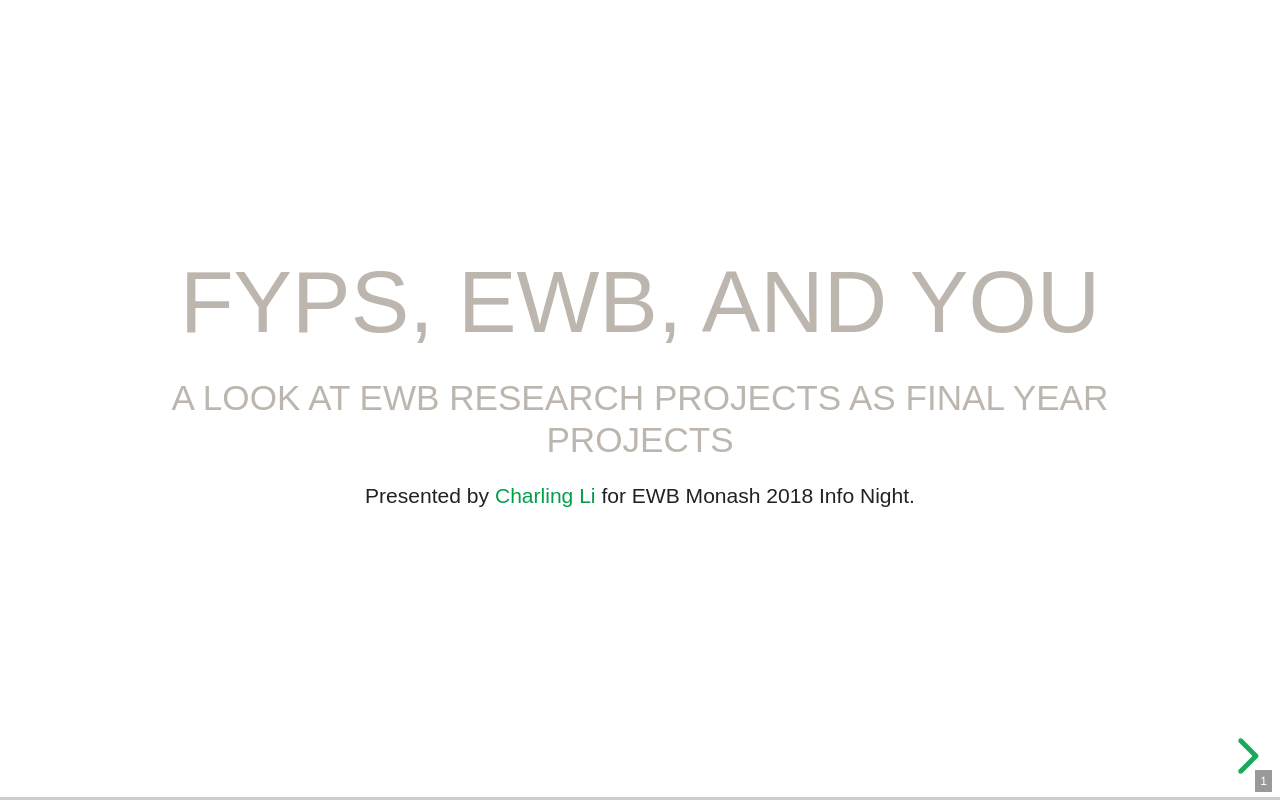
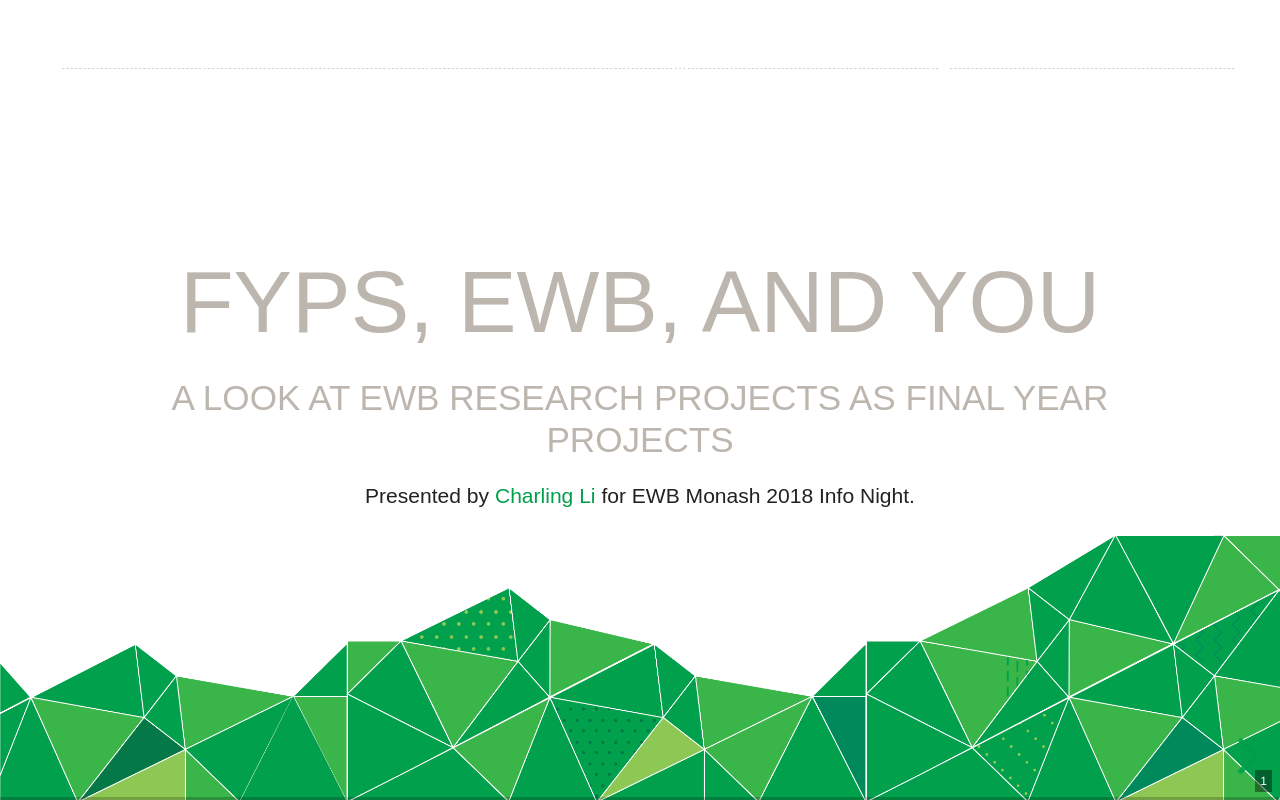
Before and after one commit to charlingli/presentation-ewb-fyp-infonight2018, a website: page index.html in a window 1280 px wide. Drawn offline with Linux system fonts and the light colour scheme.

Commit message:
Fixed backgrounds through data attributes

```diff
--- a/css/theme/ewb.css
+++ b/css/theme/ewb.css
@@ -12,10 +12,6 @@
 body {
   background: #fff;
   background-color: #fff; }
-
-section {
-  background-image: url(https://charlingli.github.io/presentation-ewb-fyp-infonight2018/img/reveal-background.png) no-repeat center bottom;
-  background-size: 100%; }
 
 .reveal {
   font-family: Arial, Helvetica, sans-serif;
--- a/index.html
+++ b/index.html
@@ -24,14 +24,14 @@
 	<body>
 		<div class="reveal">
 			<div class="slides">
-				<section>
+				<section data-background="https://charlingli.github.io/presentation-ewb-fyp-infonight2018/img/reveal-background.png" data-background-position="bottom center" data-background-size="100%">
 					<h1>FYPs, EWB, and You</h1>
 					<h4>A look at EWB Research Projects as Final Year Projects</h3>
 					<p>
 						<small>Presented by <a href="http://charlingli.github.io">Charling Li</a> for EWB Monash 2018 Info Night.</small>
 					</p>
 				</section>
-				<section>
+				<section data-background="https://charlingli.github.io/presentation-ewb-fyp-infonight2018/img/reveal-background.png" data-background-position="bottom center" data-background-size="100%">
 					<h2>Background</h2>
 					<p>
 						EWB's research program brings together students, academics, and communities to conduct research with real-world impact.
```
